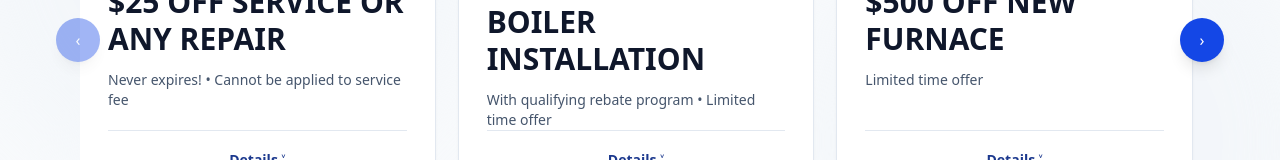
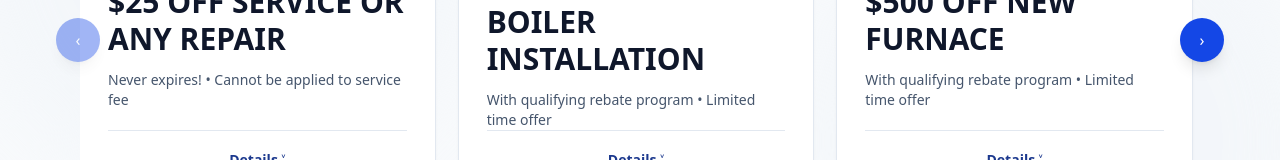
Before and after one commit to ecruze88/air2cool-website, a Next.js app: page / in a window 1280 px wide. Shown: the part 1477-1637 px from the top of the page. Built offline with nearby package versions, Linux system fonts and the light colour scheme.

Commit message:
qualifying furnace

```diff
--- a/src/app/page.tsx
+++ b/src/app/page.tsx
@@ -363,14 +363,15 @@ export default function HomePage() {
           },
           {
             title: "$500 OFF NEW FURNACE",
-            expiresText: "Limited time offer",
+            expiresText: "With qualifying rebate program • Limited time offer",
             imageSrc: "/2025-12-12.webp",
             imageAlt: "Air2Cool truck delivering new HVAC equipment to North NJ home",
             details: [
+              "Save $500 on qualifying furnace installations",
               "High-efficiency furnaces save on gas bills",
               "FREE house cleaning included",
               "0% financing available",
-              "Up to 12-year warranties",
+              "Up to 10-year warranties",
             ],
             ctaLabel: "Get Free Estimate",
             ctaHref: "/contact",
```
